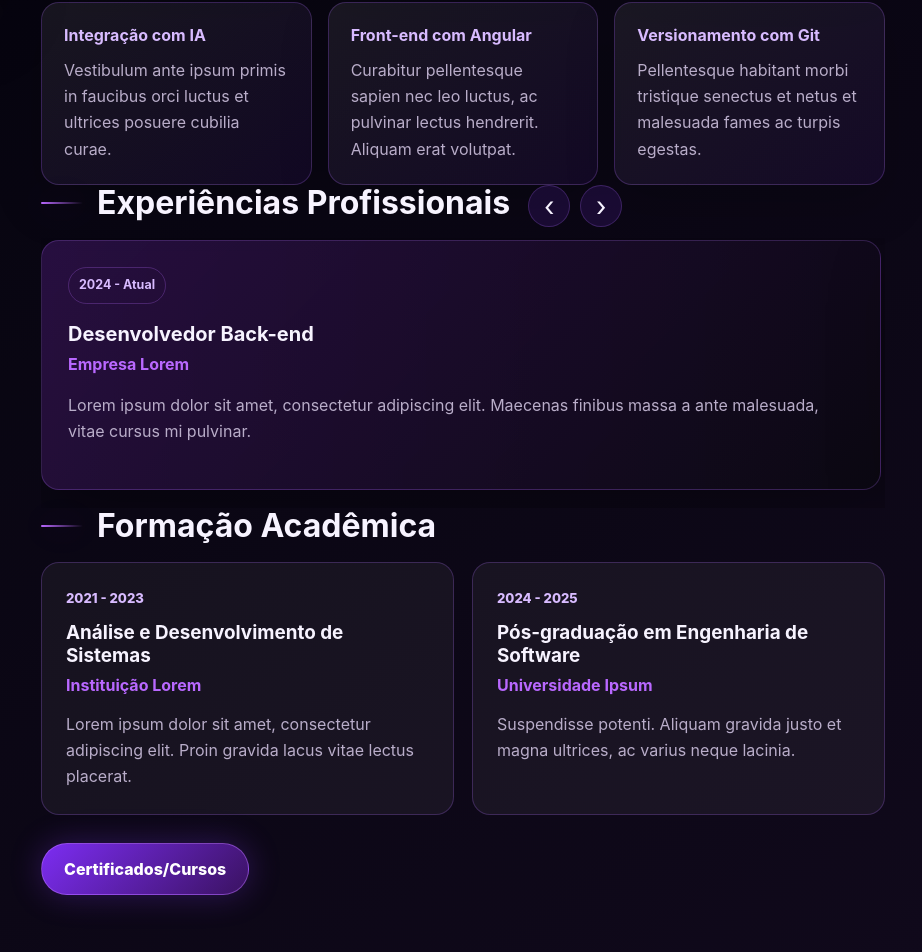
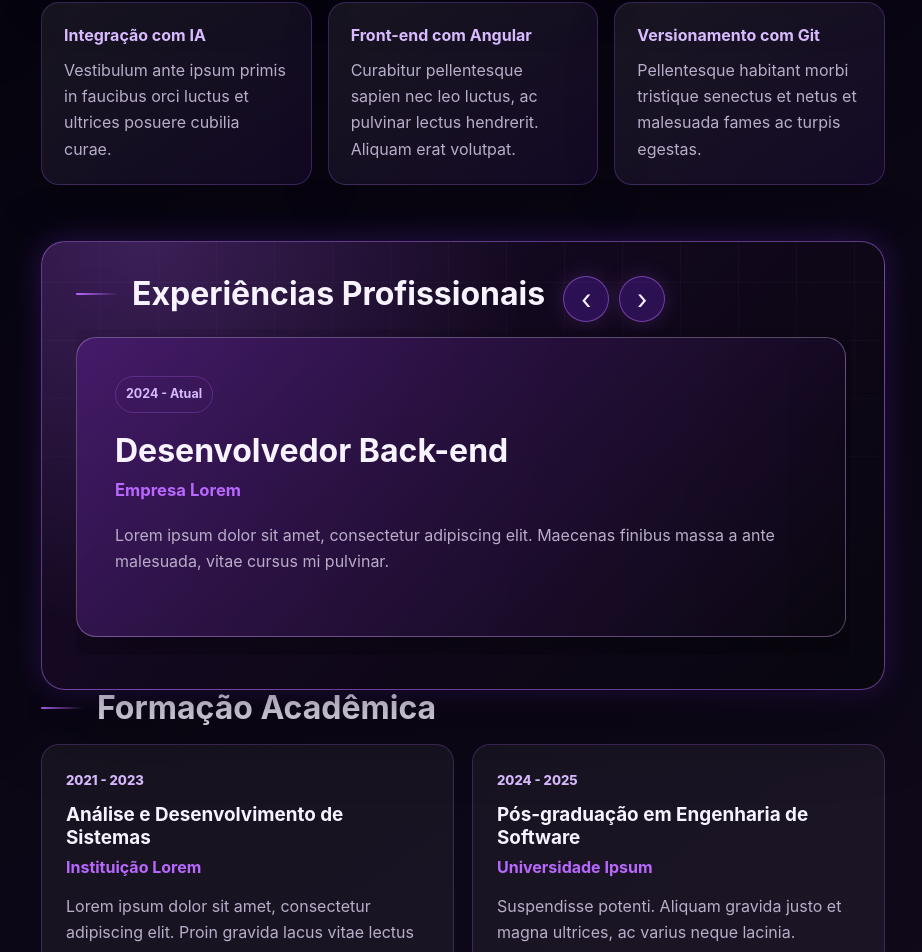
Before and after one commit to Gustavohp1708/portifolio, an Angular app: page / in a window 1280 px wide. Shown: the part 866-1818 px from the top of the page, without its empty margins (347-1269 px from the left). Built offline with nearby package versions, Linux system fonts and the light colour scheme.

Commit message:
style: highlight professional experience section

```diff
--- a/src/app/components/experience-carousel/experience-carousel.component.html
+++ b/src/app/components/experience-carousel/experience-carousel.component.html
@@ -1,4 +1,4 @@
-<section class="content-section" aria-labelledby="experience-title">
+<section class="content-section experience-section" aria-labelledby="experience-title">
   <div class="section-toolbar">
     <app-section-heading title="Experiências Profissionais"></app-section-heading>
     <div class="carousel-actions" aria-label="Navegação de experiências">
--- a/src/app/components/experience-carousel/experience-carousel.component.scss
+++ b/src/app/components/experience-carousel/experience-carousel.component.scss
@@ -1,4 +1,30 @@
+.experience-section {
+  position: relative;
+  overflow: hidden;
+  margin-top: 56px;
+  padding: clamp(22px, 4vw, 34px);
+  border: 1px solid var(--color-border-strong);
+  border-radius: 24px;
+  background:
+    radial-gradient(circle at 12% 0%, rgba(185, 104, 255, 0.22), transparent 24rem),
+    linear-gradient(135deg, rgba(28, 12, 45, 0.9), rgba(8, 6, 13, 0.86));
+  box-shadow: 0 26px 80px rgba(0, 0, 0, 0.42), var(--shadow-purple);
+}
+
+.experience-section::before {
+  content: '';
+  position: absolute;
+  inset: 0;
+  pointer-events: none;
+  background:
+    repeating-linear-gradient(90deg, rgba(185, 104, 255, 0.06) 0 1px, transparent 1px 58px),
+    repeating-linear-gradient(0deg, rgba(255, 255, 255, 0.035) 0 1px, transparent 1px 58px);
+  mask-image: linear-gradient(180deg, rgba(0, 0, 0, 0.86), transparent);
+}
+
 .section-toolbar {
+  position: relative;
+  z-index: 1;
   display: flex;
   align-items: flex-start;
   justify-content: flex-start;
@@ -11,14 +37,15 @@
 }
 
 button {
-  width: 42px;
-  height: 42px;
-  border: 1px solid var(--color-border);
+  width: 46px;
+  height: 46px;
+  border: 1px solid var(--color-border-strong);
   border-radius: 50%;
-  background: rgba(124, 45, 242, 0.14);
+  background: rgba(124, 45, 242, 0.26);
   color: var(--color-text);
   font-size: 1.7rem;
   line-height: 1;
+  box-shadow: 0 0 22px rgba(185, 104, 255, 0.18);
   transition: transform 180ms ease, border-color 180ms ease, background 180ms ease;
 }
 
@@ -29,26 +56,28 @@ button:hover {
 }
 
 .experience-carousel {
+  position: relative;
+  z-index: 1;
   display: grid;
   grid-auto-flow: column;
   grid-auto-columns: 100%;
   gap: 18px;
   overflow-x: auto;
-  padding: 2px 2px 18px;
+  padding: 8px 2px 18px;
   scroll-snap-type: x mandatory;
   scrollbar-color: var(--color-purple-neon) rgba(255, 255, 255, 0.08);
 }
 
 .experience-card {
   scroll-snap-align: start;
-  min-height: 250px;
-  padding: 26px;
-  border: 1px solid var(--color-border);
-  border-radius: var(--radius-lg);
+  min-height: 300px;
+  padding: clamp(26px, 4vw, 38px);
+  border: 1px solid rgba(216, 187, 255, 0.36);
+  border-radius: 20px;
   background:
-    linear-gradient(135deg, rgba(42, 13, 69, 0.72), rgba(11, 9, 17, 0.82)),
-    linear-gradient(90deg, rgba(185, 104, 255, 0.14), transparent);
-  box-shadow: var(--shadow-card);
+    linear-gradient(135deg, rgba(65, 22, 103, 0.78), rgba(10, 8, 16, 0.9)),
+    linear-gradient(90deg, rgba(185, 104, 255, 0.22), transparent);
+  box-shadow: 0 22px 70px rgba(0, 0, 0, 0.36);
 }
 
 .experience-card__period {
@@ -63,14 +92,15 @@ button:hover {
 }
 
 h3 {
-  margin: 0 0 8px;
-  font-size: 1.25rem;
+  margin: 0 0 10px;
+  font-size: clamp(1.45rem, 3vw, 2rem);
 }
 
 strong {
   display: block;
-  margin-bottom: 18px;
+  margin-bottom: 22px;
   color: var(--color-purple-neon);
+  font-size: 1.04rem;
 }
 
 p {
```
